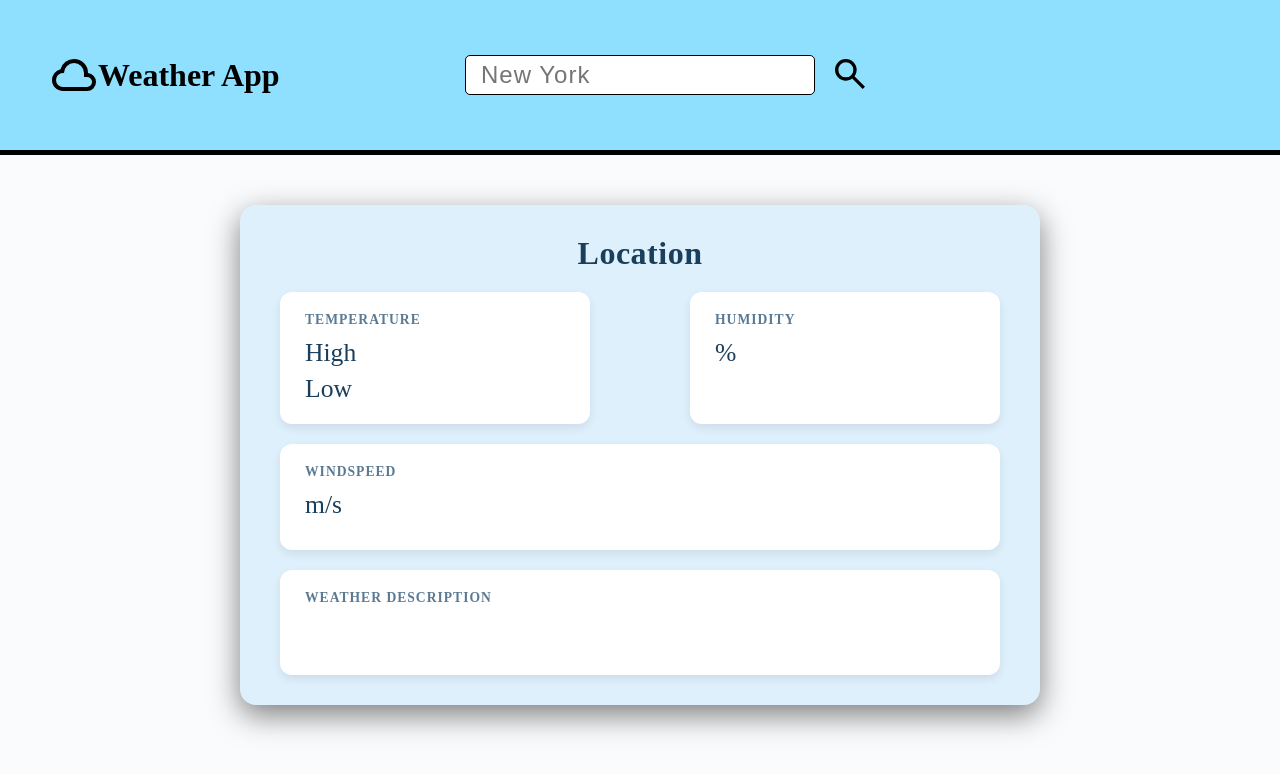
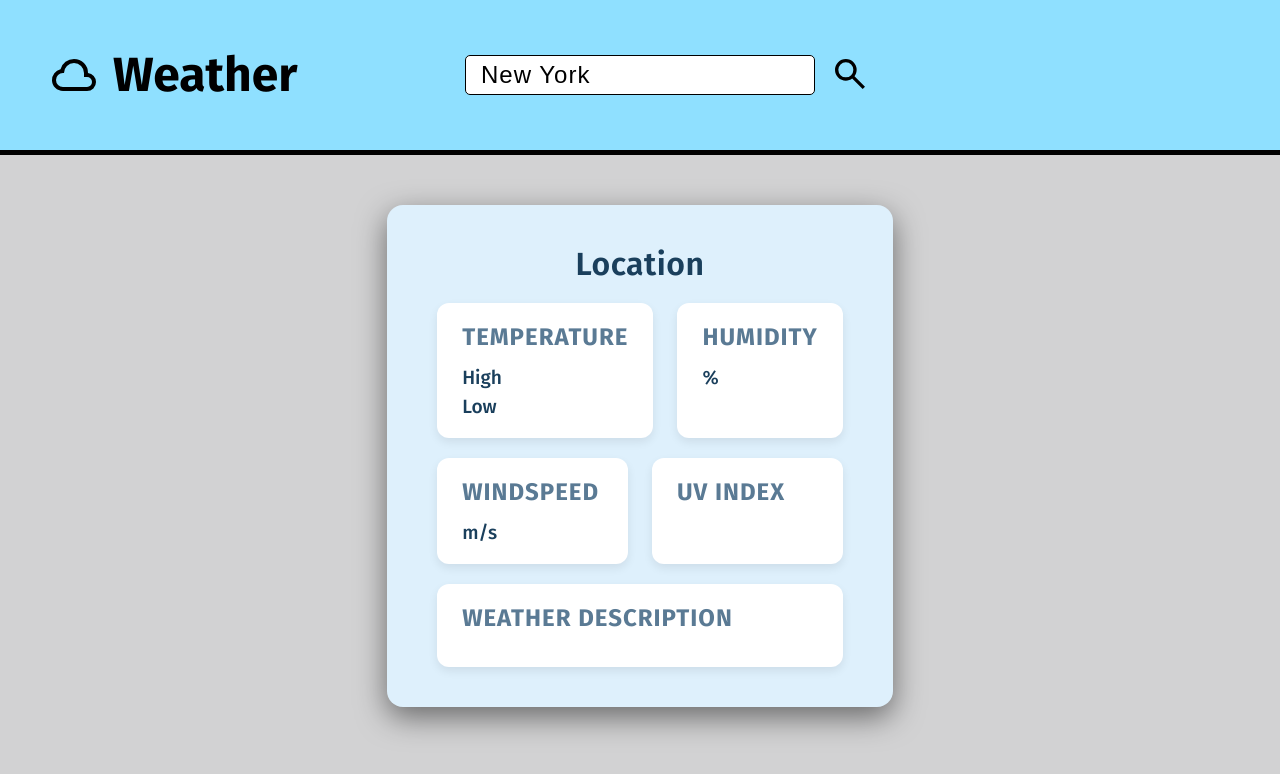
Before and after one commit to Zulu0824/Weather-App, a website built with webpack: page src/template.html in a window 1280 px wide. Built offline with nearby package versions, Linux system fonts and the light colour scheme; no server answers; a web font is replaced by a local one.

Commit message:
ADD: UV index to app and minor styling

```diff
--- a/src/logic.js
+++ b/src/logic.js
@@ -8,7 +8,7 @@ async function getWeather() {
   let location = search.value.trim();
   try {
     const response = await fetch(
-      `https://weather.visualcrossing.com/VisualCrossingWebServices/rest/services/timeline/${location}/?key=${API_KEY}`,
+      `https://weather.visualcrossing.com/VisualCrossingWebServices/rest/services/timeline/${encodeURIComponent(location)}/?unitGroup=metric&key=${API_KEY}`,
     );
     if (!response.ok) {
       throw new Error(`Weather API Error: ${response.status}`);
@@ -20,6 +20,7 @@ async function getWeather() {
     console.error(error);
   }
 }
+
 function renderUI(data) {
   document.getElementById("weather-location").textContent =
     data.resolvedAddress;
@@ -31,6 +32,8 @@ function renderUI(data) {
 
   document.getElementById("weather-humidity").textContent =
     `${data.currentConditions.humidity.toFixed(0)}%`;
+
+  document.getElementById("uv-Index").textContent = `${data.days[0].uvindex}`;
 
   document.getElementById("weather-description").textContent = data.description;
 
@@ -48,5 +51,5 @@ search.addEventListener("keydown", function (e) {
   }
 });
 
-// search.value = "New York";
-// getWeather("New York");
+search.value = "New York";
+getWeather("New York");
--- a/src/style.css
+++ b/src/style.css
@@ -1,3 +1,5 @@
+@import url("https://fonts.googleapis.com/css2?family=Fira+Sans:ital,wght@0,100;0,200;0,300;0,400;0,500;0,600;0,700;0,800;0,900;1,100;1,200;1,300;1,400;1,500;1,600;1,700;1,800;1,900&family=Passero+One&display=swap");
+
 * {
   box-sizing: border-box;
   padding: 0px;
@@ -7,6 +9,7 @@
 body {
   height: 100vh;
   width: 100%;
+  font-family: "Fira Sans";
 }
 
 #container {
@@ -29,6 +32,8 @@ body {
   display: flex;
   align-items: center;
   margin-left: 50px;
+  gap: 15px;
+  font-size: 1.5rem;
 }
 
 #logo-icon {
@@ -46,7 +51,6 @@ body {
 }
 
 #search-bar {
-  /* height: ; */
   font-size: 1.5em;
   height: 40px;
   width: 350px;
@@ -77,30 +81,26 @@ body {
   margin-left: 15px;
 }
 
+/* content-section */
+
 #main-content {
   border-top: 5px solid black;
   display: flex;
   justify-content: center;
-  background-color: #fafbfc;
+  background-color: #d2d2d3;
 }
 
 #app-container {
   background: #def0fc;
-  width: 800px;
-  height: 500px;
+  height: max-content;
+  padding: 40px 50px;
   margin-top: 50px;
   border-radius: 16px;
   box-shadow: 0 10px 30px rgba(0, 0, 0, 0.5);
-  padding: 30px 40px;
   color: black;
   display: flex;
   flex-direction: column;
   gap: 20px;
-}
-
-#first-row {
-  display: flex;
-  gap: 100px;
 }
 
 #weather-location {
@@ -111,15 +111,16 @@ body {
   color: #1a3f5c;
 }
 
-#first-row {
+#first-row,
+#second-row {
   display: flex;
-  gap: 100px;
+  gap: 24px;
 }
 
 #temperature-box,
 #humidity-box,
 #windspeed-box,
-#desc-box {
+#uvindex-box {
   background: #ffffff;
   border-radius: 12px;
   padding: 20px 25px;
@@ -127,21 +128,30 @@ body {
   flex: 1;
 }
 
+#desc-box {
+  background: #ffffff;
+  border-radius: 12px;
+  padding: 20px 25px;
+  box-shadow: 0 4px 10px rgba(0, 0, 0, 0.08);
+}
+
 #temperature-box h4,
 #humidity-box h4,
 #windspeed-box h4,
+#uvindex-box h4,
 #desc-box h4 {
-  font-size: 0.85em;
+  font-size: 1.5rem;
   text-transform: uppercase;
   letter-spacing: 1px;
   color: #5a7a94;
-  margin-bottom: 10px;
+  margin-bottom: 15px;
 }
 
 #temperature-box p,
 #humidity-box p,
-#windspeed-box p {
-  font-size: 1.6em;
+#windspeed-box p,
+#uvindex-box p {
+  font-size: 1.2rem;
   font-weight: 500;
   color: #1a3f5c;
 }
@@ -151,7 +161,7 @@ body {
 }
 
 #desc-box p {
-  font-size: 1.1em;
+  font-size: 1.2rem;
   line-height: 1.5;
   color: #33495e;
 }
--- a/src/template.html
+++ b/src/template.html
@@ -18,7 +18,7 @@
               d="M260-160q-91 0-155.5-63T40-377q0-78 47-139t123-78q25-92 100-149t170-57q117 0 198.5 81.5T760-520q69 8 114.5 59.5T920-340q0 75-52.5 127.5T740-160H260Zm0-80h480q42 0 71-29t29-71q0-42-29-71t-71-29h-60v-80q0-83-58.5-141.5T480-720q-83 0-141.5 58.5T280-520h-20q-58 0-99 41t-41 99q0 58 41 99t99 41Zm220-240Z"
             />
           </svg>
-          <h1>Weather App</h1>
+          <h1>Weather</h1>
         </div>
         <div id="search-section">
           <input
@@ -56,9 +56,15 @@
               <p id="weather-humidity">%</p>
             </div>
           </div>
-          <div id="windspeed-box">
-            <h4>Windspeed</h4>
-            <p id="weather-windspeed">m/s</p>
+          <div id="second-row">
+            <div id="windspeed-box">
+              <h4>Windspeed</h4>
+              <p id="weather-windspeed">m/s</p>
+            </div>
+            <div id="uvindex-box">
+              <h4>UV INDEX</h4>
+              <p id="uv-Index"></p>
+            </div>
           </div>
           <div id="desc-box">
             <h4>Weather Description</h4>
```
